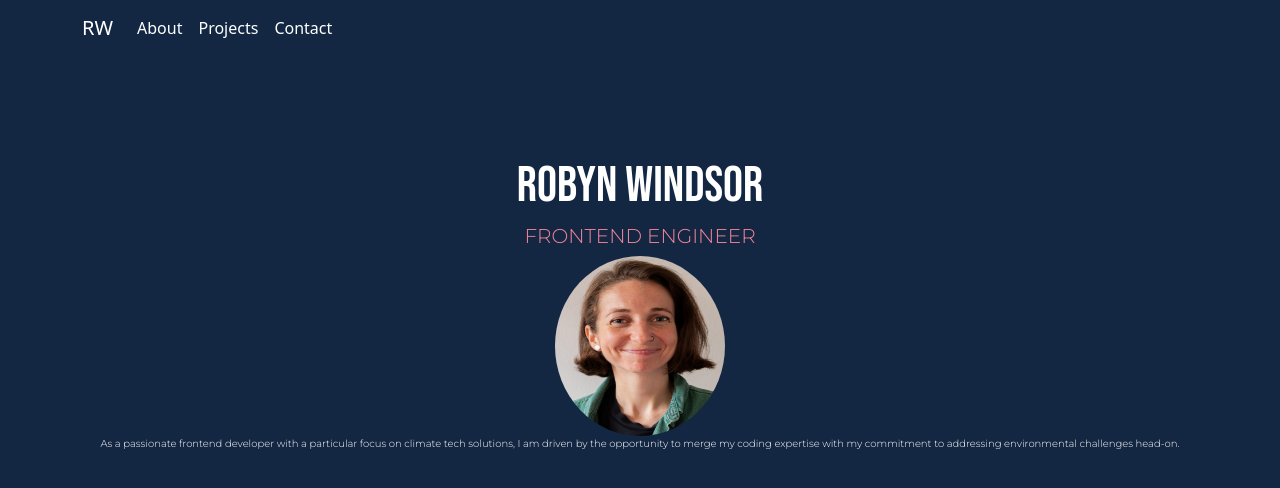
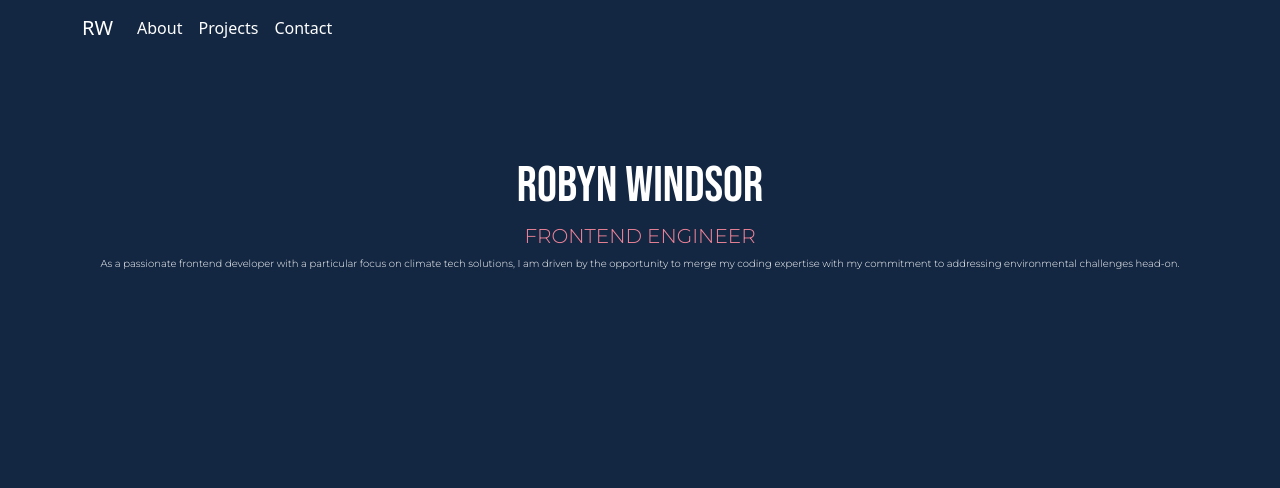
Before and after one commit to RobynWindsor/Robyn-Windsor-Portfolio-React, a React (Vite) app: page / in a window 1280 px wide. Shown: the top 488 px of the page. Built offline with nearby package versions, Linux system fonts and the light colour scheme; a web font is replaced by a local one.

Commit message:
removed image from homePage

```diff
--- a/src/Home.jsx
+++ b/src/Home.jsx
@@ -12,18 +12,7 @@ function Home() {
       <NavBar />
       <h1>Robyn Windsor</h1>
       <h2 className="subHeader">FRONTEND ENGINEER</h2>
-      <Container>
-        <Row>
-          <Col xs={6} md={4}>
-            <Image
-              src="src/assets/rw_photo_edited.jpg"
-              roundedCircle
-              width="170"
-              height="180s"
-            />
-          </Col>
-        </Row>
-      </Container>
+      <Container></Container>
       <section className="introduction">
         As a passionate frontend developer with a particular focus on climate
         tech solutions, I am driven by the opportunity to merge my coding
```
